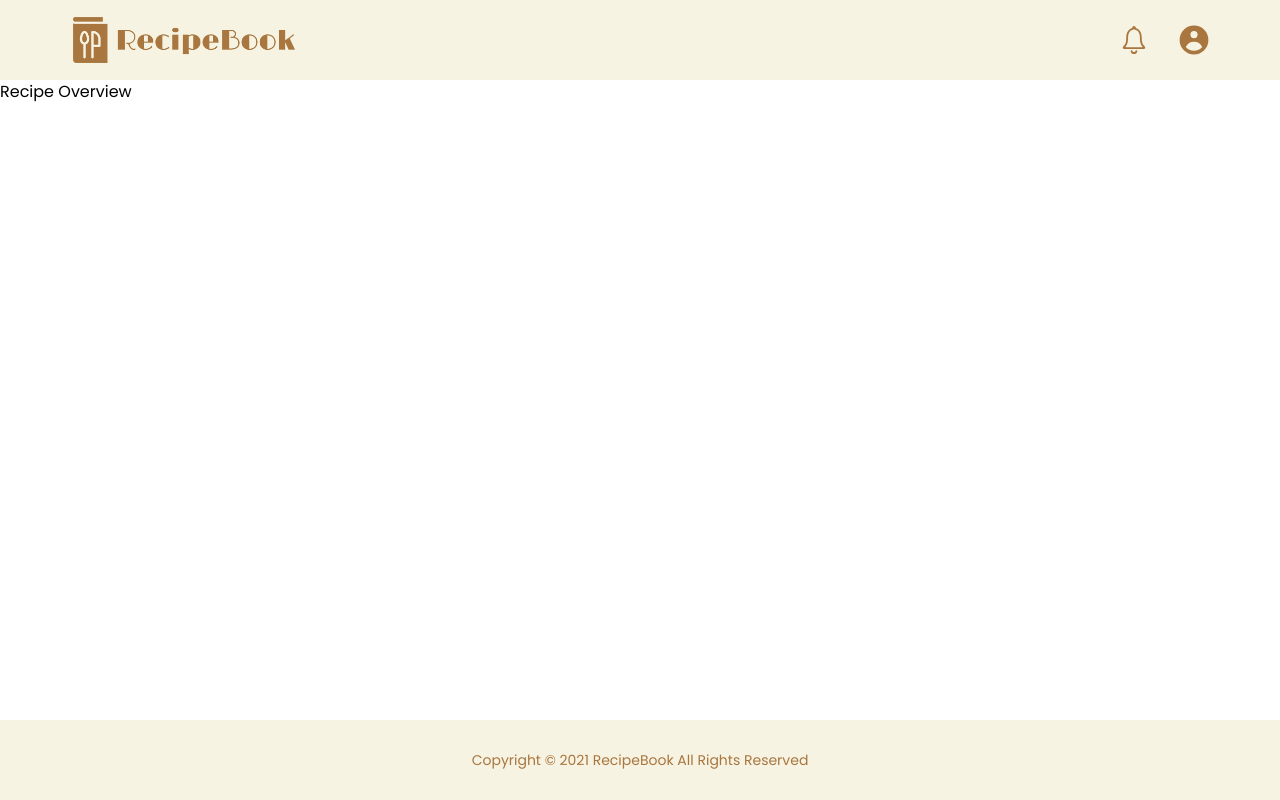
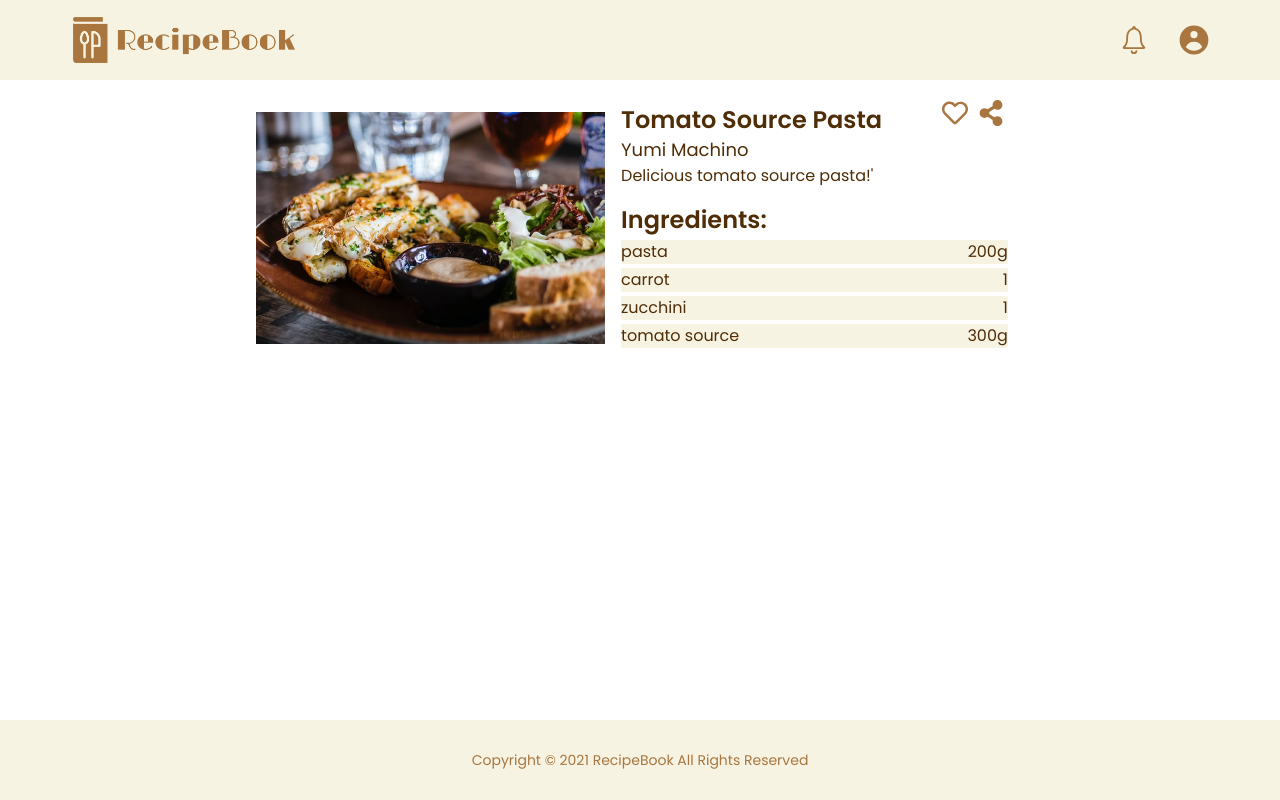
Before and after one commit to YumiMachino/recipe-book, a React (Create React App) app: page /results/1 in a window 1280 px wide. Built offline with nearby package versions, Linux system fonts and the light colour scheme.

Commit message:
Add RecipeOverview component

```diff
--- a/src/components/template/RecipeOverview.tsx
+++ b/src/components/template/RecipeOverview.tsx
@@ -1,5 +1,116 @@
-const RecipeOverview = () => {
-  return <div>Recipe Overview</div>;
+import { useState } from 'react';
+import demoImg from '../../assets/demo.jpg';
+import { FaRegHeart, FaHeart, FaShareAlt } from 'react-icons/fa';
+
+// Get Recipe Object
+type RecipeOverViewProps = {
+  name: string;
+  description: string;
+  image: null;
+  creator: string;
+  ingredients: [
+    {
+      ingredient: string;
+      quantity: string;
+    }
+  ];
+  favCounts: number;
+} & typeof defaultProps;
+
+const defaultProps = {
+  name: 'Tomato Source Pasta',
+  description: "Delicious tomato source pasta!'",
+  image: null,
+  creator: 'Yumi Machino',
+  ingredients: [
+    {
+      ingredient: 'pasta',
+      quantity: '200g',
+    },
+    {
+      ingredient: 'carrot',
+      quantity: '1',
+    },
+    {
+      ingredient: 'zucchini',
+      quantity: '1',
+    },
+    {
+      ingredient: 'tomato source',
+      quantity: '300g',
+    },
+  ],
+  favCounts: 300,
+};
+
+// check if user favs this recipe
+// (favしたユーザーのidをrecipe obj　にもたせる？)
+
+const RecipeOverview = (props: RecipeOverViewProps) => {
+  const { name, description, image, creator, ingredients, favCounts } = props;
+
+  const [isFav, setIsFav] = useState<boolean>(false);
+
+  const toggleFav = (): void => {
+    setIsFav(!isFav);
+    // Add fav recipe to User obj
+    // Increase fav count on recipe obj
+  };
+
+  const shareClicked = (): void => {
+    console.log('share clicked');
+  };
+
+  const renderIngredients = () => {
+    return ingredients.map((ingredient) => {
+      return (
+        <div
+          key={ingredient.ingredient}
+          className='text-sm text-dark bg-secondary rounded-sm my-1 lg:text-base flex justify-between'
+        >
+          <p>{ingredient.ingredient}</p>
+          <p>{ingredient.quantity}</p>
+        </div>
+      );
+    });
+  };
+
+  return (
+    <div className='flex flex-col w-9/12 mx-auto p-2 sm:flex-row sm:justify-center sm:items-center lg:w-8/12'>
+      <div className=' w-full h-2/6 sm:w-6/12 lg:w-5/12'>
+        <img src={demoImg} alt='Recipe' />
+      </div>
+      <div className='sm:w-6/12 p-2'>
+        <div className=' relative p-2'>
+          <h3 className='text-base text-dark font-semibold lg:text-2xl'>
+            {name}
+          </h3>
+          <p className='text-sm text-dark lg:text-lg'>{creator}</p>
+          <p className='text-xs text-dark lg:text-base'>{description}</p>
+          <button
+            className='absolute top-1 right-12 text-primary hover:text-accent'
+            onClick={toggleFav}
+          >
+            {isFav ? <FaHeart size={26} /> : <FaRegHeart size={26} />}
+          </button>
+          <button
+            className='absolute top-1 right-3 text-primary hover:text-dark'
+            onClick={shareClicked}
+          >
+            <FaShareAlt size={26} />
+          </button>
+        </div>
+        <div className='p-2'>
+          <h4 className='text-base text-dark font-semibold lg:text-2xl'>
+            Ingredients:
+          </h4>
+          {renderIngredients()}
+        </div>
+      </div>
+    </div>
+  );
 };
 
 export default RecipeOverview;
+
+RecipeOverview.defaultProps = defaultProps;
--- a/tailwind.config.js
+++ b/tailwind.config.js
@@ -9,6 +9,7 @@ module.exports = {
         light: '#E8CAA9',
         dark: '#4F2D07',
         white: '#fff',
+        accent: '#A83E3E',
       },
       fontFamily: {
         poppins: ['Poppins', 'sans-serif'],
```
